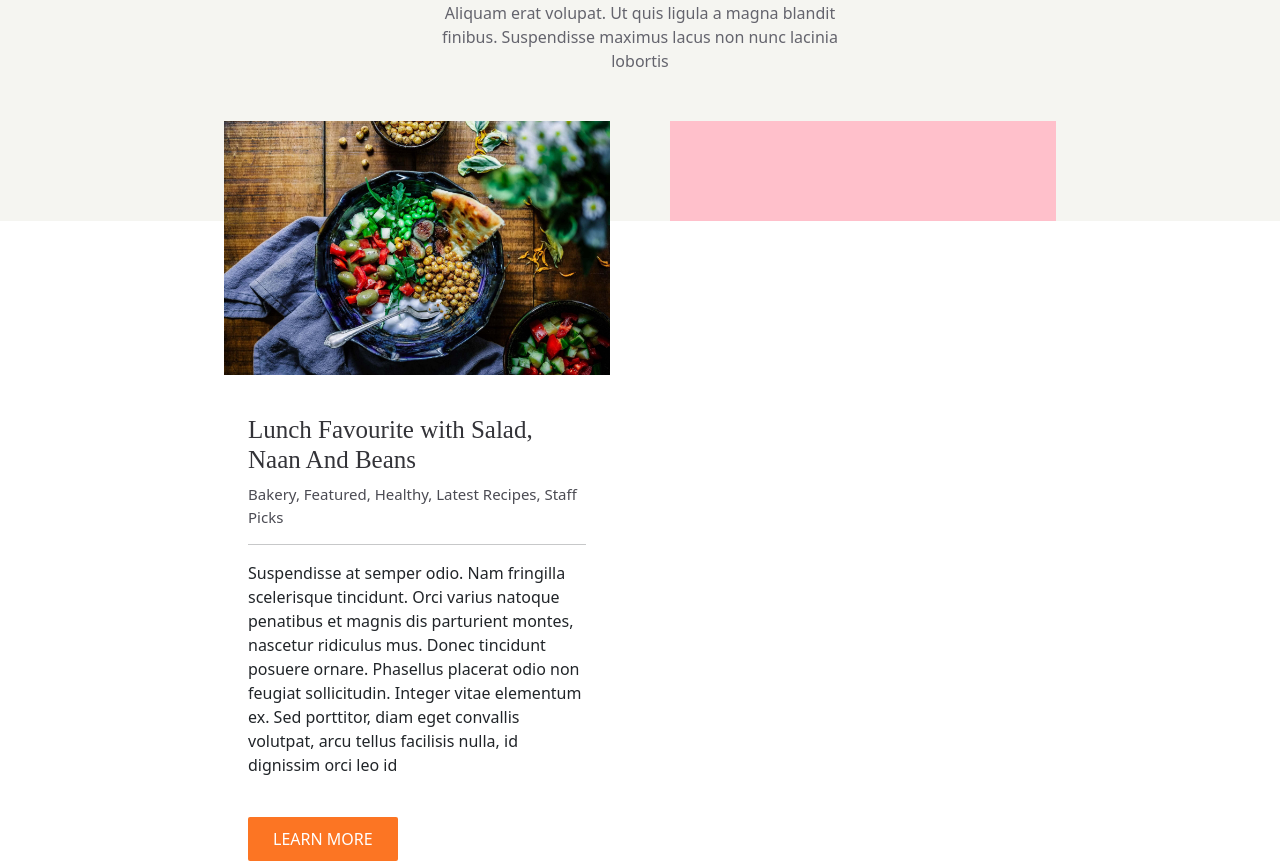
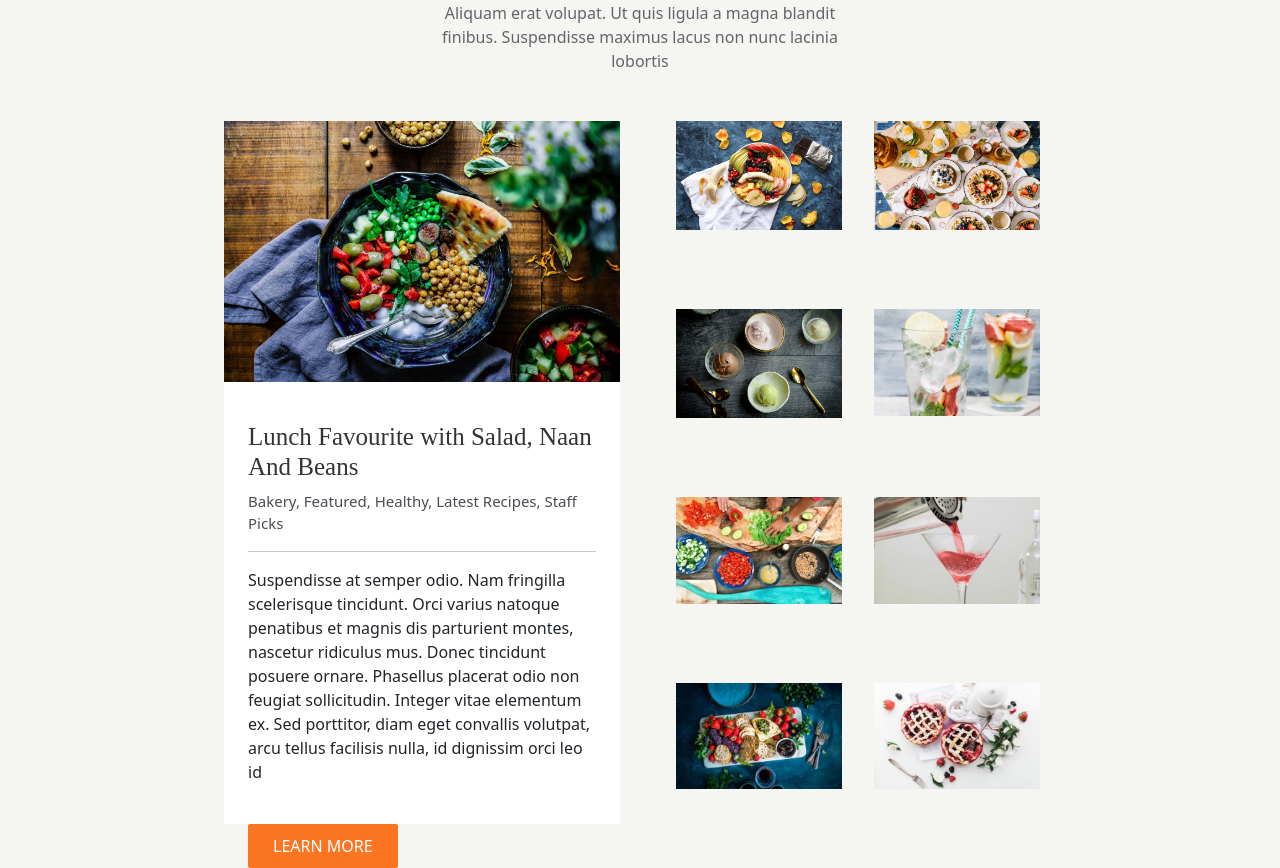
Before and after one commit to SebastianCarai/proj-html-vuejs, a Vue app: page / in a window 1280 px wide. Shown: the part 1540-2408 px from the top of the page. Built offline with nearby package versions, Linux system fonts and the light colour scheme.

Commit message:
poluar recipes

```diff
--- a/src/components/PopularRecipes.vue
+++ b/src/components/PopularRecipes.vue
@@ -1,17 +1,19 @@
 <template>
     <div class="container_65 popular_recipes mt-4">
+        <!-- Intro titles -->
         <div class="my-5">
             <h3 class="section_title mt-2 mb-4">POPULAR RECIPES</h3>
             <p class="font_m">Aliquam erat volupat. Ut quis ligula a magna blandit finibus. Suspendisse maximus lacus non nunc lacinia lobortis</p>
         </div>
 
+        <!-- Main content -->
         <div class="d-flex justify-content-between">
             <div class="my_half_col">
                 <Card100 v-for="(cardInfo, index) in popularRecipesArray" :key="index" :card100Info="cardInfo"  />
                 <div class="orange_btn mx-4"> LEARN MORE </div>
             </div>
-            <div class="my_half_col">
-
+            <div class="my_half_col d-flex row-cols-2 flex-wrap">
+                <div class="px-3 pb-4" v-for="(imagePath,index) in imgsArray" :key="index"><img :src="require(`../assets/img/${imagePath}`)" alt=""></div>
             </div>
         </div>
     </div>
@@ -34,6 +36,16 @@ export default {
                     cardCredits: 'Bakery, Featured, Healthy, Latest Recipes, Staff Picks',
                     cardDescription: 'Suspendisse at semper odio. Nam fringilla scelerisque tincidunt. Orci varius natoque penatibus et magnis dis parturient montes, nascetur ridiculus mus. Donec tincidunt posuere ornare. Phasellus placerat odio non feugiat sollicitudin. Integer vitae elementum ex. Sed porttitor, diam eget convallis volutpat, arcu tellus facilisis nulla, id dignissim orci leo id'
                 }
+            ],
+            imgsArray:[
+                'Mixed-fruits-1200x790.jpg',
+                'r-rachel-park-366508-unsplash-min-1200x790.jpg',
+                'r-michelle-tsang-500721-unsplash-min-1200x790.jpg',
+                'quick-summer-drink-460x295.jpg',
+                'r-maarten-van-den-heuvel-400626-unsplash-min-460x295.jpg',
+                'perfect-cosmopolitan-460x295.jpg',
+                'fi2x-6-460x295.jpg',
+                'r-brooke-lark-96398-unsplash-min-460x295.jpg',
             ]
         }
     }
@@ -52,11 +64,12 @@ export default {
         color: lighten($main_text_color, 20%);
     }
     .my_half_col{
-        width: calc((100% / 2) - 30px);
-        background-color: pink;
-        height: 100px;
+        width: calc((100% / 2) - 20px);
         .orange_btn{
             border-radius: 2px;
+        }
+        img{
+            width: 100%;
         }
     }
 }
```
